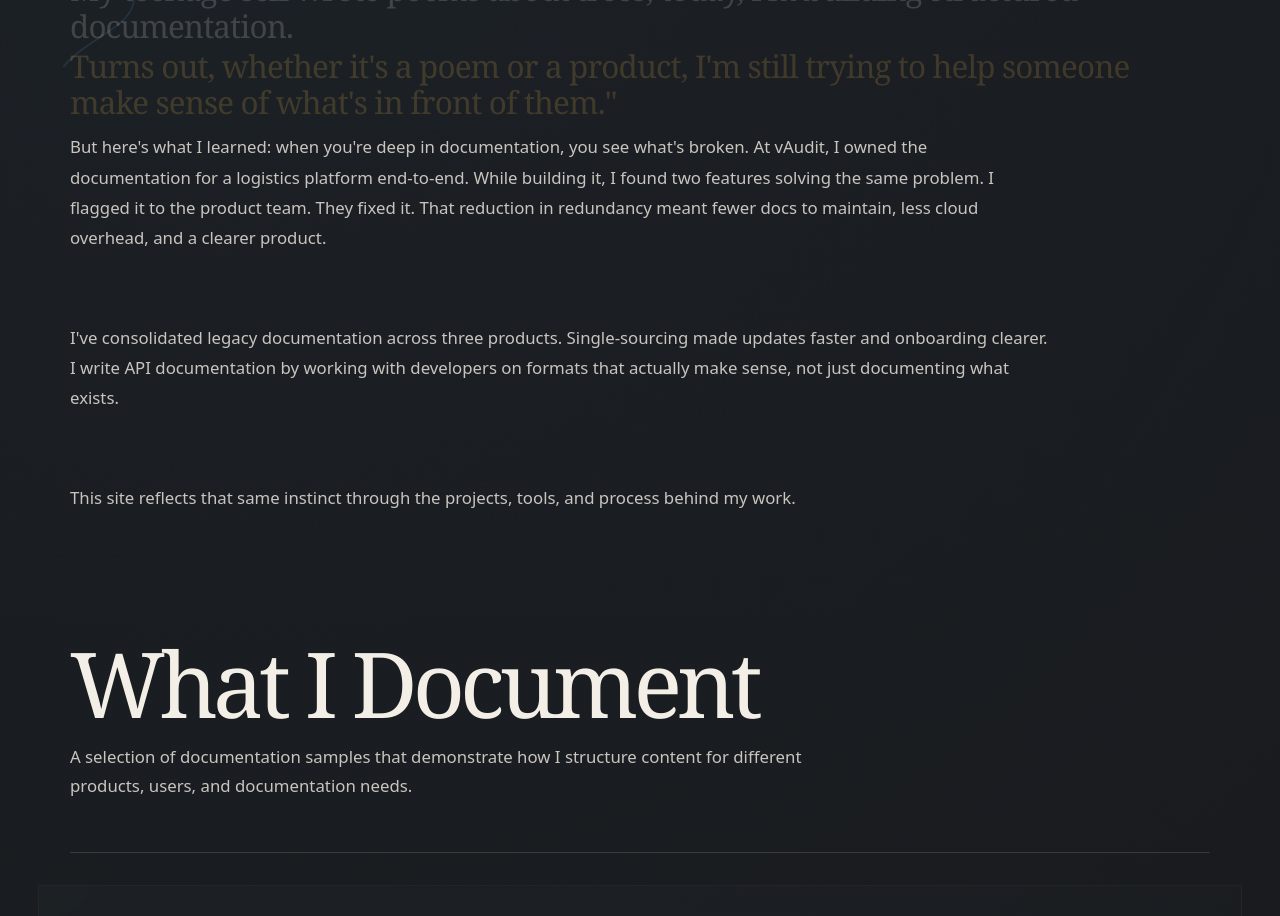
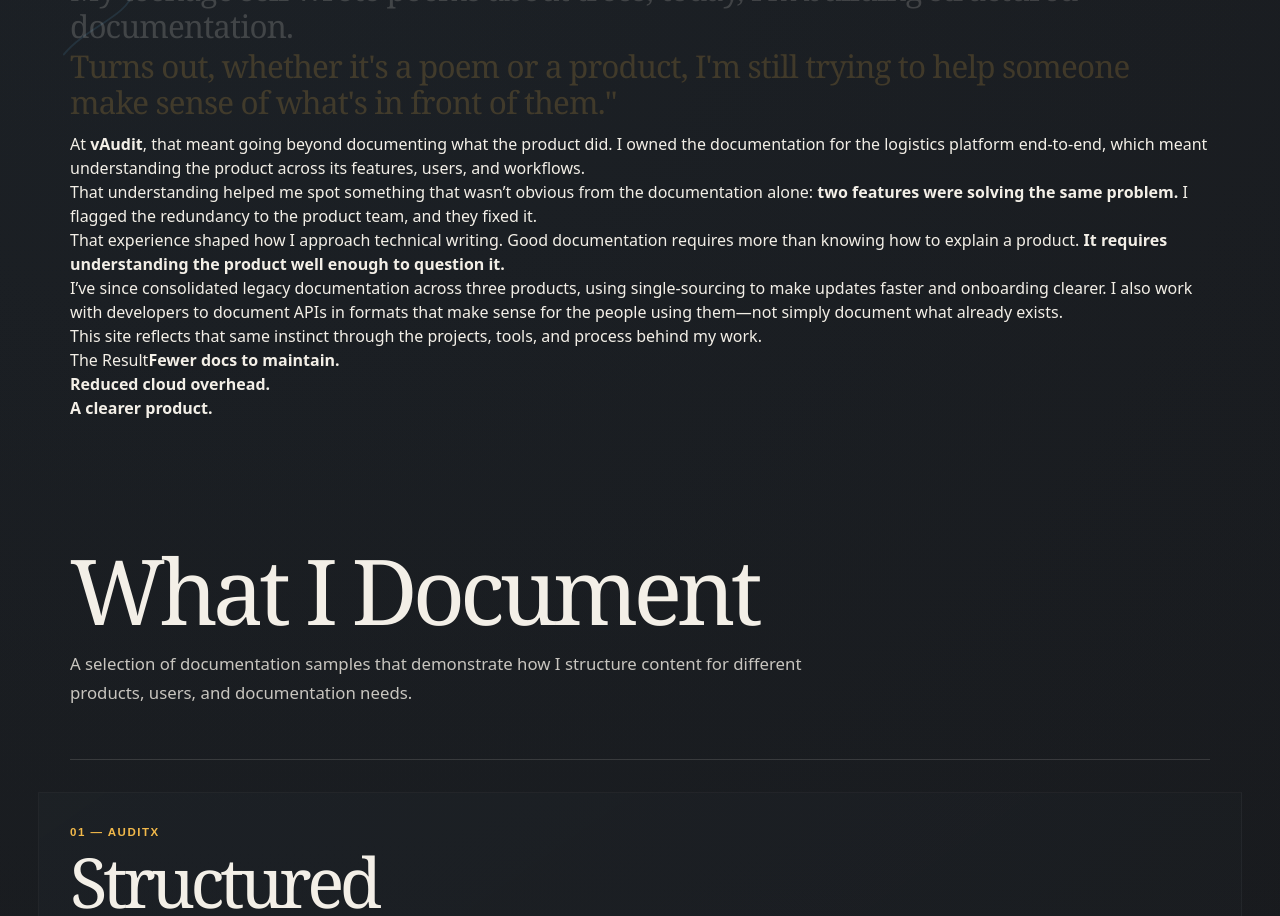
Before and after one commit to Gajamathi/gajalakshmi-portfolio, a React (Vite) app: page / in a window 1280 px wide. Shown: the part 1140-2056 px from the top of the page. Built offline with nearby package versions, Linux system fonts and the light colour scheme.

Commit message:
Strengthen About Me impact story

```diff
--- a/About.tsx
+++ b/About.tsx
@@ -49,18 +49,30 @@ const About: React.FC = () => {
           <span className="quote-line" style={{ color: 'var(--gold, #F2B84B)' }}>Turns out, whether it's a poem or a product, I'm still trying to help someone make sense of what's in front of them.&quot;</span>
         </blockquote>
 
-        <div className="about-copy about-reveal">
+        <div className="about-story about-reveal">
+          <div className="about-story-copy">
             <p>
-            But here's what I learned: when you're deep in documentation, you see what's broken. At vAudit, I owned the documentation for a logistics platform end-to-end. While building it, I found two features solving the same problem. I flagged it to the product team. They fixed it. That reduction in redundancy meant fewer docs to maintain, less cloud overhead, and a clearer product.
+              At <strong>vAudit</strong>, that meant going beyond documenting what the product did. I owned the documentation for the logistics platform end-to-end, which meant understanding the product across its features, users, and workflows.
             </p>
             <p>
-            I've consolidated legacy documentation across three products. Single-sourcing made updates faster and onboarding clearer. I write API documentation by working with developers on formats that actually make sense, not just documenting what exists.
+              That understanding helped me spot something that wasn’t obvious from the documentation alone: <strong>two features were solving the same problem.</strong> I flagged the redundancy to the product team, and they fixed it.
+            </p>
+            <p>
+              That experience shaped how I approach technical writing. Good documentation requires more than knowing how to explain a product. <strong>It requires understanding the product well enough to question it.</strong>
+            </p>
+            <p>
+              I’ve since consolidated legacy documentation across three products, using single-sourcing to make updates faster and onboarding clearer. I also work with developers to document APIs in formats that make sense for the people using them—not simply document what already exists.
             </p>
             <p>
               This site reflects that same instinct through the projects, tools, and process behind my work.
             </p>
           </div>
 
+          <aside className="about-result" aria-label="Results from vAudit documentation work">
+            <span className="about-result-label">The Result</span>
+            <strong>Fewer docs to maintain.<br />Reduced cloud overhead.<br />A clearer product.</strong>
+          </aside>
+        </div>
       </div>
     </section>
   );
```
Lines whose indentation alone changed are shown as unchanged.
